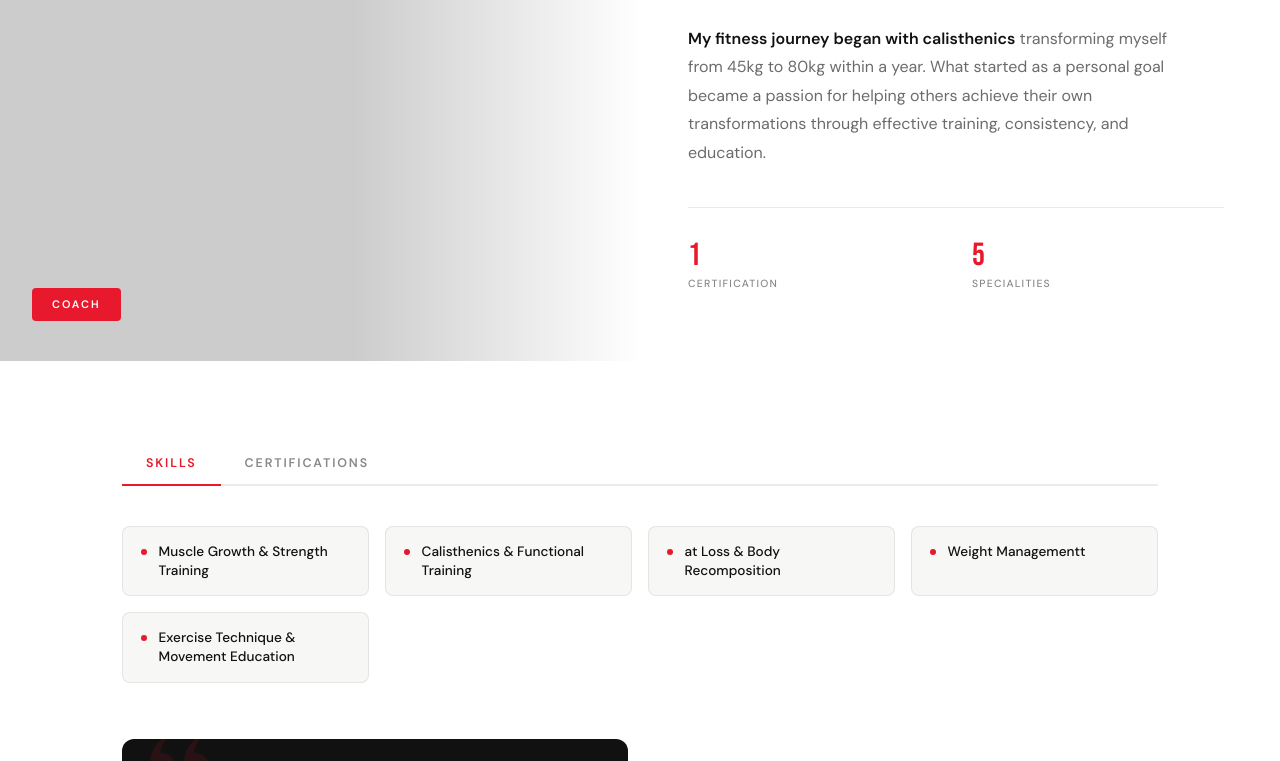
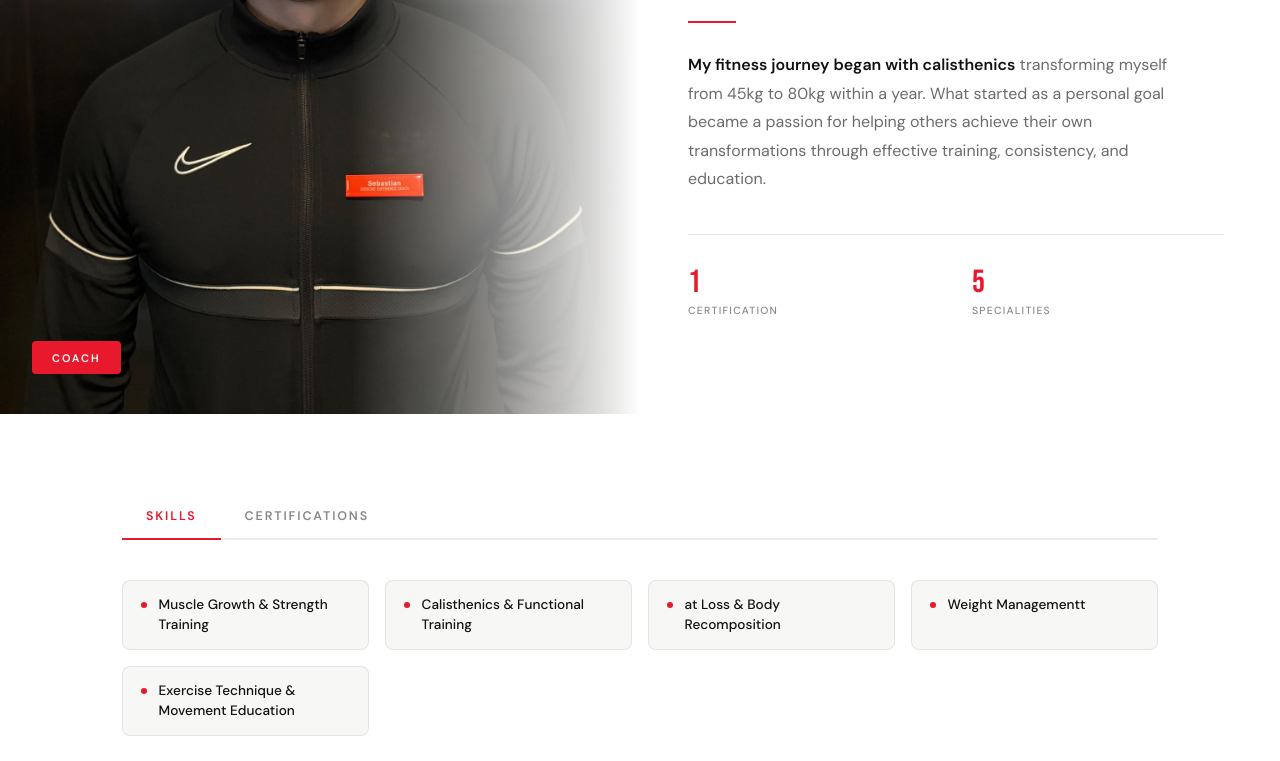
Before and after one commit to virginactivetrainer/Raffles-Place, a plain HTML site: page Trainer/Sebastian.html in a window 1280 px wide. Shown: the part 503-1264 px from the top of the page. Drawn offline with Linux system fonts and the light colour scheme; placeholder pictures from the web are drawn by us.

Commit message:
Update Sebastian.html

```diff
--- a/Trainer/Sebastian.html
+++ b/Trainer/Sebastian.html
@@ -99,7 +99,7 @@
 
 <section class="hero">
   <div class="hero-image">
-    <img src="../Photo/Sebastian Sylvester Toncic.jpg" alt="Sebastian Sylvester Toncic" onerror="this.src='https://placehold.co/800x1000/f0f0f0/999?text=Sebastian Sylvester Toncic'">
+    <img src="../Photo/sebastian.jpeg" alt="Sebastian Sylvester Toncic" onerror="this.src='https://placehold.co/800x1000/f0f0f0/999?text=Sebastian Sylvester Toncic'">
     <div class="hero-image-overlay"></div>
     <div class="achievement-ribbon">Coach</div>
   </div>
```
